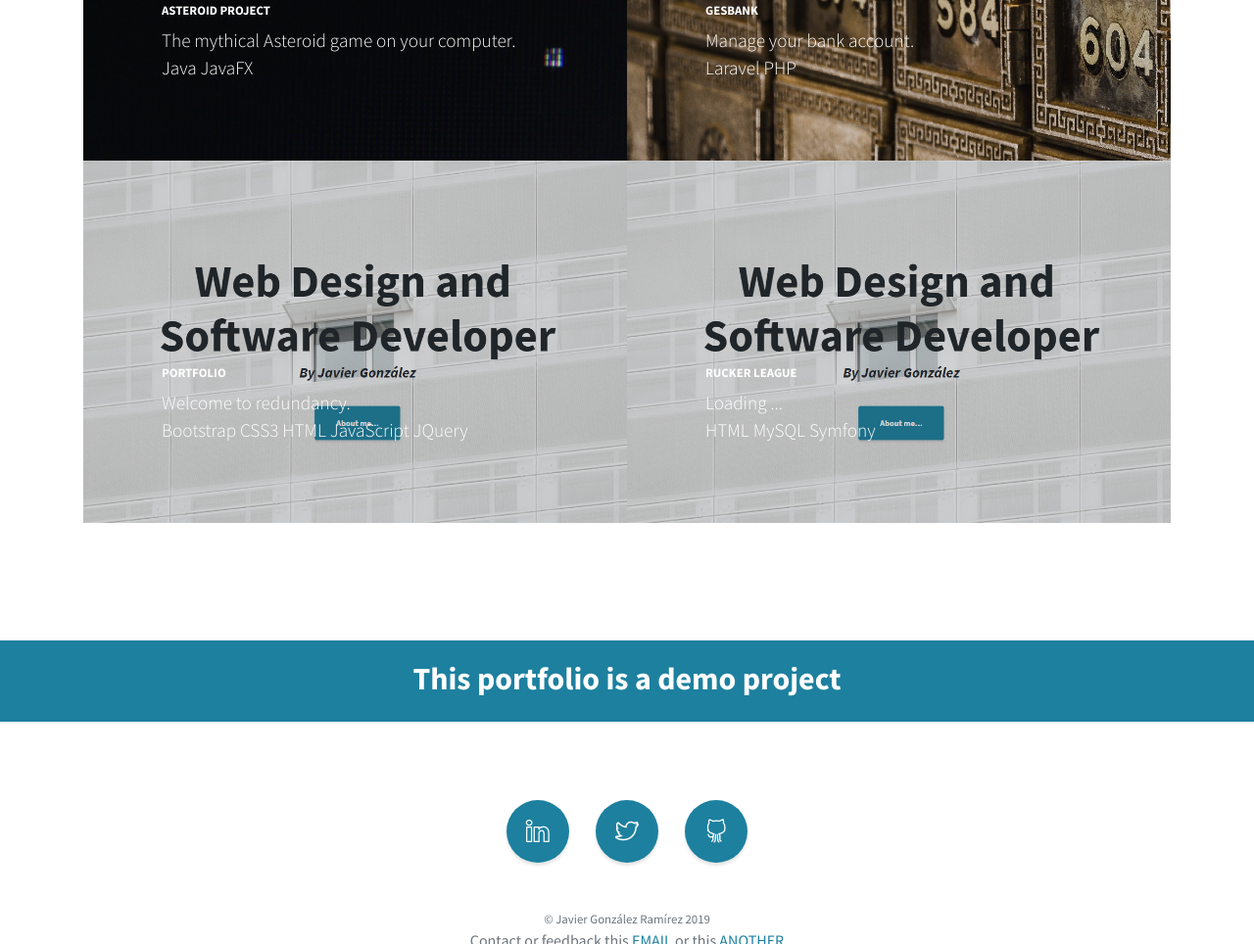
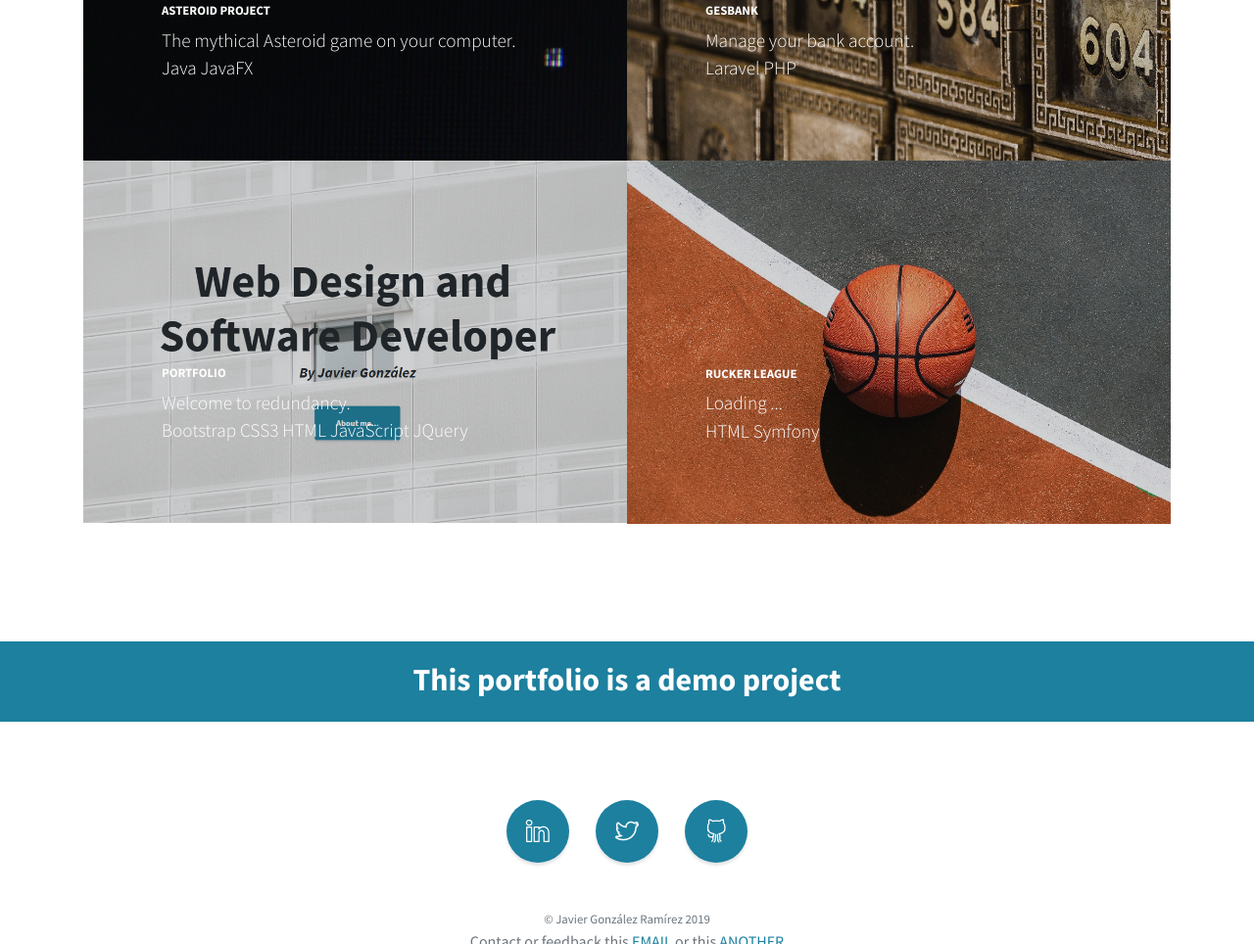
Before and after one commit to JavierGoRa/javiergora.github.io, a plain HTML site: page index.html in a window 1280 px wide. Shown: the part 3511-4475 px from the top of the page at 98% size. Drawn offline with Linux system fonts and the light colour scheme.

Commit message:
Last fix

```diff
--- a/index.html
+++ b/index.html
@@ -188,10 +188,10 @@
               <span class="caption-content">
                 <h2>rucker league</h2>
                 <p class="mb-0">Loading ...</p>
-                <p class="mb-0">HTML MySQL Symfony</p>
+                <p class="mb-0">HTML Symfony</p>
               </span>
             </span>
-            <img class="img-fluid" src="img/portfolio.png" alt="">
+            <img class="img-fluid" src="img/rucker.jpg" alt="">
           </a>
         </div>
       </div>
```
Also changed, not shown: img/rucker.jpg (added).
